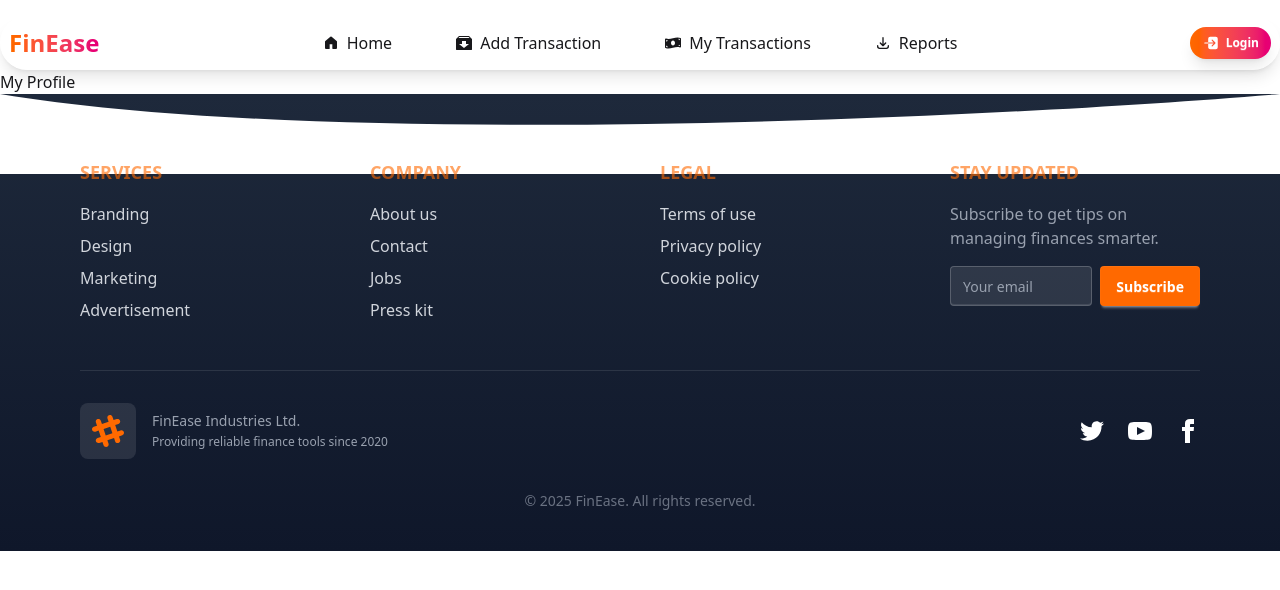
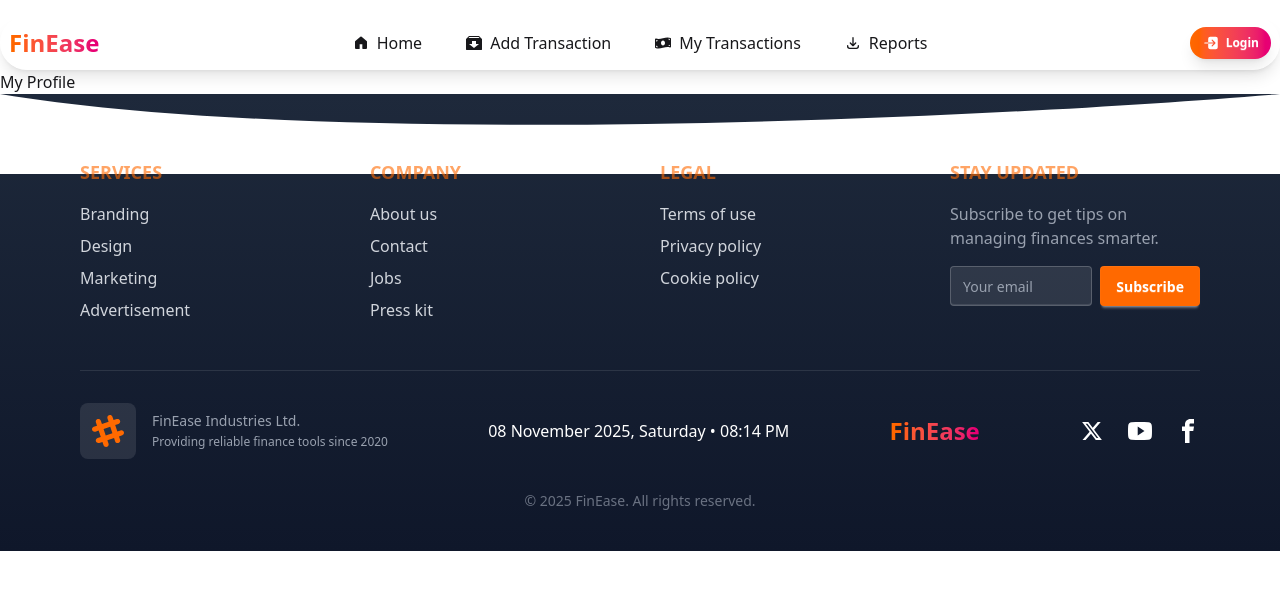
Before and after one commit to nihal0567/assignment-for-client-side, a React (Vite) app: page /profile in a window 1280 px wide. Shown: the top 590 px of the page. Built offline with nearby package versions, Linux system fonts and the light colour scheme; no server answers.

Commit message:
added date format

```diff
--- a/index.html
+++ b/index.html
@@ -2,7 +2,7 @@
 <html lang="en">
   <head>
     <meta charset="UTF-8" />
-    <link rel="icon" type="image/svg+xml" href="/vite.svg" />
+    <link rel="icon" type="image/svg+xml" href="https://i.ibb.co.com/ycmHT026/download.jpg" />
     <meta name="viewport" content="width=device-width, initial-scale=1.0" />
     <title>assignment-for-client-side</title>
   </head>
--- a/package.json
+++ b/package.json
@@ -11,6 +11,7 @@
   },
   "dependencies": {
     "@tailwindcss/vite": "^4.1.17",
+    "date-fns": "^4.1.0",
     "firebase": "^12.5.0",
     "react": "^19.2.0",
     "react-dom": "^19.1.1",
--- /dev/null
+++ b/src/Context/PrivateRoute.jsx
@@ -0,0 +1,13 @@
+import React, { use } from 'react';
+import { AuthContext } from './AuthContext';
+import { Navigate } from 'react-router';
+
+const PrivateRoute = ({children}) => {
+    const { user } = use(AuthContext)
+    if (user && user.email) {
+        return children
+    }
+    return <Navigate to="/login"></Navigate>
+};
+
+export default PrivateRoute;
--- a/src/components/Navbar.jsx
+++ b/src/components/Navbar.jsx
@@ -29,6 +29,7 @@ const Navbar = () => {
             <li><NavLink to="/add-transaction"><ImBoxAdd /> Add Transaction</NavLink></li>
             <li><NavLink to="/my-transaction"><FaMoneyBillWave /> My Transactions</NavLink></li>
             <li><NavLink to="/reports"><HiOutlineDownload /> Reports</NavLink></li>
+
         </>
     );
 
@@ -52,11 +53,12 @@ const Navbar = () => {
                 <NavLink to="/" className="flex items-center gap-2 text-2xl font-bold bg-gradient-to-r from-orange-500 to-pink-600 bg-clip-text text-transparent">
                     FinEase
                 </NavLink>
+
             </div>
 
             {/* Center - Desktop Menu */}
             <div className="navbar-center hidden md:flex">
-                <ul className="menu menu-horizontal px-1 gap-10 text-base font-medium">
+                <ul className="menu menu-horizontal px-1 gap-5 text-base font-medium">
                     {navLinks}
                 </ul>
             </div>
--- a/src/pages/Footer.jsx
+++ b/src/pages/Footer.jsx
@@ -1,4 +1,9 @@
-import React from 'react';
+
+import { format } from 'date-fns';
+import { ImFacebook } from 'react-icons/im';
+import { IoLogoYoutube } from 'react-icons/io5';
+import { RiTwitterXFill } from 'react-icons/ri';
+import { NavLink } from 'react-router';
 
 const Footer = () => {
   return (
@@ -84,23 +89,27 @@ const Footer = () => {
               <span className="text-xs">Providing reliable finance tools since 2020</span>
             </p>
           </aside>
+          <div>
+            {format(new Date(), 'dd MMMM yyyy, EEEE • hh:mm a',)}
+          </div>
+          <div>
+            <NavLink to="/" className="flex items-center gap-2 text-2xl font-bold bg-gradient-to-r from-orange-500 to-pink-600 bg-clip-text text-transparent">
+              FinEase
+            </NavLink>
+          </div>
 
           {/* Social Icons */}
           <nav className="flex gap-6">
             <a href="#" aria-label="Twitter" className="hover:text-orange-500 transition">
               <svg xmlns="http://www.w3.org/2000/svg" width="24" height="24" viewBox="0 0 24 24" className="fill-current">
-                <path d="M24 4.557c-.883.392-1.832.656-2.828.775 1.017-.609 1.798-1.574 2.165-2.724-.951.564-2.005.974-3.127 1.195-.897-.957-2.178-1.555-3.594-1.555-3.179 0-5.515 2.966-4.797 6.045-4.091-.205-7.719-2.165-10.148-5.144-1.29 2.213-.669 5.108 1.523 6.574-.806-.026-1.566-.247-2.229-.616-.054 2.281 1.581 4.415 3.949 4.89-.693.188-1.452.232-2.224.084.626 1.956 2.444 3.379 4.6 3.419-2.07 1.623-4.678 2.348-7.29 2.04 2.179 1.397 4.768 2.212 7.548 2.212 9.142 0 14.307-7.721 13.995-14.646.962-.695 1.797-1.562 2.457-2.549z"></path>
+                <RiTwitterXFill size={24} />
               </svg>
             </a>
             <a href="#" aria-label="YouTube" className="hover:text-orange-500 transition">
-              <svg xmlns="http://www.w3.org/2000/svg" width="24" height="24" viewBox="0 0 24 24" className="fill-current">
-                <path d="M19.615 3.184c-3.604-.246-11.631-.245-15.23 0-3.897.266-4.356 2.62-4.385 8.816.029 6.185.484 8.549 4.385 8.816 3.6.245 11.626.246 15.23 0 3.897-.266 4.356-2.62 4.385-8.816-.029-6.185-.484-8.549-4.385-8.816zm-10.615 12.816v-8l8 3.993-8 4.007z"></path>
-              </svg>
+              <IoLogoYoutube size={24} />
             </a>
             <a href="#" aria-label="Facebook" className="hover:text-orange-500 transition">
-              <svg xmlns="http://www.w3.org/2000/svg" width="24" height="24" viewBox="0 0 24 24" className="fill-current">
-                <path d="M9 8h-3v4h3v12h5v-12h3.642l.358-4h-4v-1.667c0-.955.192-1.333 1.115-1.333h2.885v-5h-3.808c-3.596 0-5.192 1.583-5.192 4.615v3.385z"></path>
-              </svg>
+              <ImFacebook size={24} />
             </a>
           </nav>
         </div>
--- a/src/pages/Register.jsx
+++ b/src/pages/Register.jsx
@@ -1,6 +1,6 @@
 import React, { use, useState } from 'react';
 import { FcGoogle } from 'react-icons/fc';
-import { Link } from 'react-router';
+import { Link, useNavigate } from 'react-router';
 import Navbar from '../components/Navbar';
 import { AuthContext } from '../Context/AuthContext';
 import { MdRemoveRedEye } from 'react-icons/md';
@@ -12,6 +12,7 @@ import { auth } from '../components/Firebase/firebase.config';
 const Register = () => {
     const [show, setShow] = useState(false);
     const provider= new GoogleAuthProvider()
+    const navigate = useNavigate()
     const { createUser, setUser } = use(AuthContext)
     const registerAccount = (e) => {
         e.preventDefault()
@@ -20,11 +21,16 @@ const Register = () => {
         const email = e.target.email.value;
         const password = e.target.password.value;
         console.log("connect", name, photo, email, password);
+        const passwordRegex = /^(?=.*[a-z])(?=.*[A-Z]).{6,}$/;
+        if (!passwordRegex.test(password)) {
+            toast.error("Password must have uppercase, lowercase & min 6 characters");
+            return
+        }
         createUser(email, password)
             .then(result => {
                 const user = result.user
-                console.log(user);
                 setUser(user)
+                navigate("/")
                 toast("Successful Registration and Login Website")
             }).catch(err => {
                 alert(err)
@@ -35,7 +41,7 @@ const Register = () => {
         signInWithPopup(auth, provider)
         .then((result)=>{
             console.log(result);
-
+            navigate("/")
             toast("Login Successful")
         }).catch(err=>{
             toast.warning(err)
```
Also changed, not shown: src/routes/route.jsx (+4 -3 lines), 1 other file (tests, documents, lock files or other folders).
